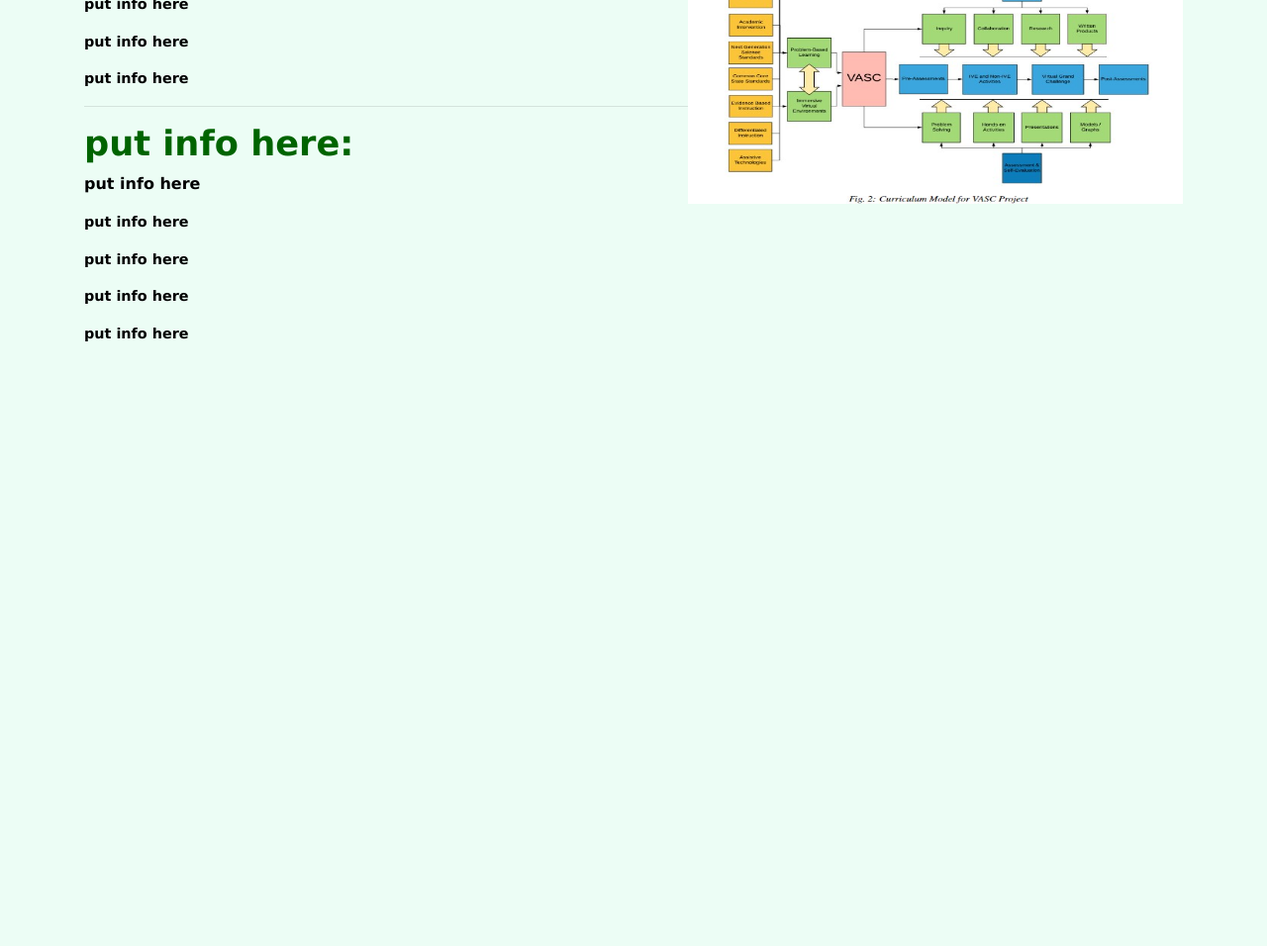
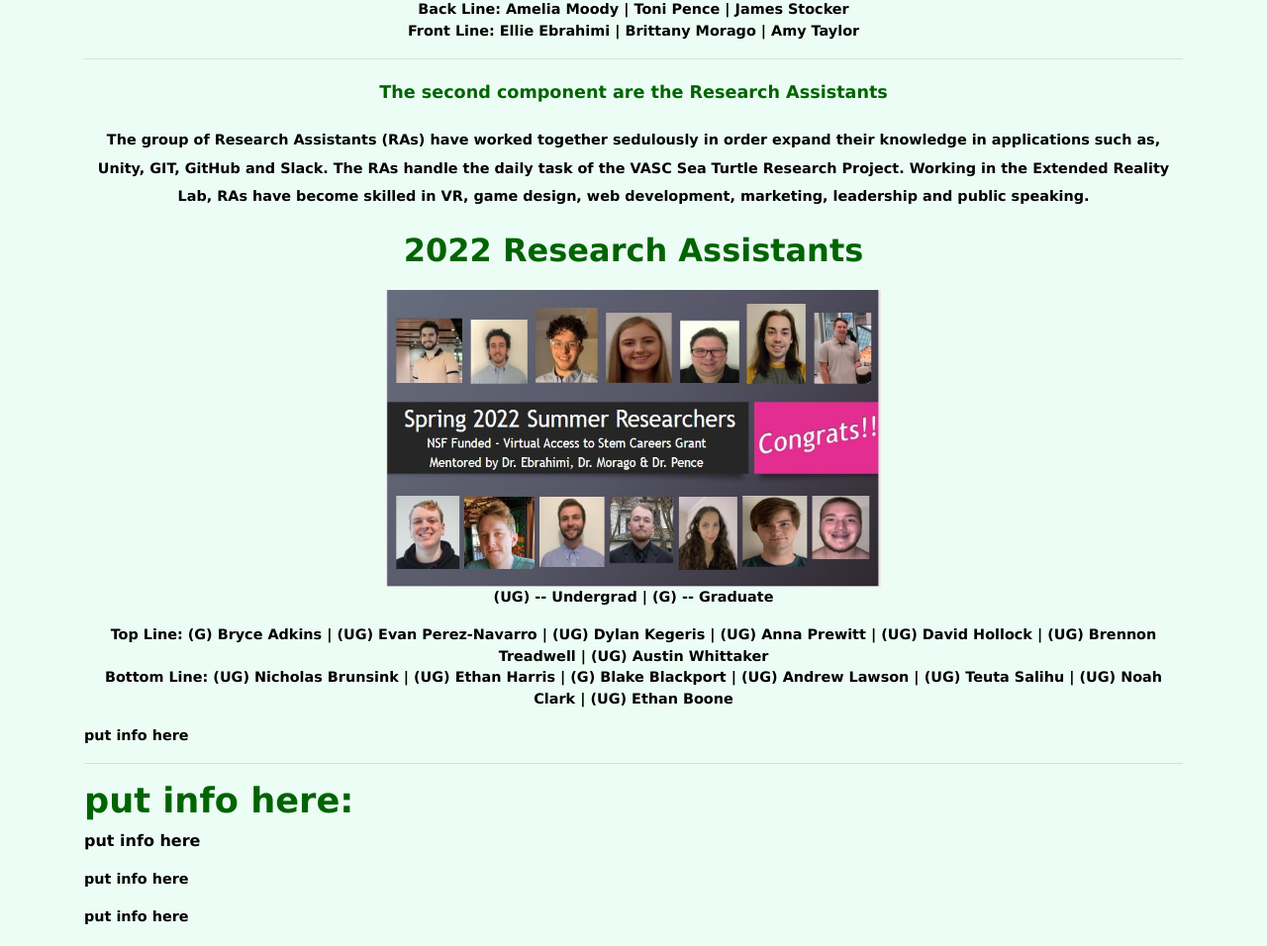
Before and after one commit to UNCWMixedReality/ShowcaseWebsite, a Flask app: page /VASCContributors in a window 1280 px wide. Shown: the part 740-1696 px from the top of the page at 99% size. Before the commit the page ends 1085 px from the top, so only its background shows below. Run offline with Flask 2, Linux system fonts and the light colour scheme; some libraries are stand-ins or nearby versions.

Commit message:
Updated Teacher Portal, Contributors, and started photo gallary

```diff
--- a/Website/templates/ContributorsVASC.html
+++ b/Website/templates/ContributorsVASC.html
@@ -16,7 +16,7 @@
     color:#006400;
     font-family:Geneva;
     text-align:center;
-    font-size:200%;
+    font-size:190%;
     }
 </style>
   <body>
@@ -26,26 +26,31 @@
 
 
 
-    <p style="color:black;font-family:Geneva;font-size:100%;"> <strong>   put info here </strong></p>
+    <p style="text-align:center; color:black;font-family:Geneva;font-size:100%; line-height: 2;"> <strong>   Since the start of the VASC project, the success has been co-dependent on two components.  </strong></p>
 
 
-    <p style="color:black;font-family:Geneva;text-align:left; font-size:90%;"><strong>put info here </strong></p>
-    <p style="color:black;font-family:Geneva;text-align:left; font-size:90%;"><strong>put info here</strong> </p>
-    <p style="color:black;font-family:Geneva;text-align:left; font-size:90%;"><strong>put info here</strong> </p>
-    <p style="color:black;font-family:Geneva;text-align:left; font-size:90%;"><strong>put info here</strong> </p>
-    <p style="color:black;font-family:Geneva;text-align:left; font-size:90%; "><strong>put info here</strong></p>
-<img src="{{url_for('static',filename = 'pics/testingVR.jpeg')}}" style="float:center;width:400px;height:200px;">
+    <p style="color:#006400;font-family:Geneva;text-align:center; font-size:110%; line-height: 2;"><strong>The first, being the like-minded professors here at the University of North Carolina at Wilmington. </strong></p>
+    <p style="color:black;font-family:Geneva;text-align:center; font-size:90%; line-height: 2;"><strong>Since 2018, these individuals have worked diligently towards grant proposals to fund the project. They have networked out to community partners, such as Bald Head Island Conservancy, Fort Fisher State Recreation Area and MarineQuest. Not only have they reached out to community partners, but local elementary schools to be able to acquire constructive feedback on the project. These professors have assisted with Software Development and has offered forty-eight students, graduate and undergrad from the university, an incredible learning opportunity outside the classroom at the Extended Reality Lab as a Research Assistant. </strong> </p>
+
+<img src="{{url_for('static',filename = 'pics/researchTeam1.JPG')}}" style="display: block; margin-left: auto ; margin-right: auto ; width:500px;height:300px;"/>
+     <p style="color:black;font-family:Geneva;text-align:center; font-size:90%;"><strong> Back Line: Amelia Moody | Toni Pence | James Stocker <br> Front Line: Ellie Ebrahimi | Brittany Morago | Amy Taylor  </strong> </p>
+
     <hr style="color:#006400;font-family:Geneva;text-align:center;font-size:400%;">
-    <img src="{{url_for('static',filename = 'pics/fig 2.jpg')}}" style="float:right;width:500px;height:300px;">
-
-    <h3 style="color:#006400;font-family:Geneva;text-align:left;font-size:220%;"><strong> put info here:</strong> </h3>
 
 
-    <p style="color:black;font-family:Geneva;text-align:left; font-size:90%;"><strong> put info here</strong></p>
-    <p style="color:black;font-family:Geneva;text-align:left; font-size:90%;"><strong> put info here</strong></p>
 
 
-    <p style="color:black;font-family:Geneva;text-align:left; font-size:90%;"><strong> put info here</strong></p>
+     <p style="color:#006400;font-family:Geneva;text-align:center; font-size:110%; line-height: 2;"><strong>The second component are the Research Assistants  </strong></p>
+
+
+    <p style="color:black;font-family:Geneva;text-align:center; font-size:90%; line-height: 2;"><strong> The group of Research Assistants (RAs) have worked together sedulously in order expand their knowledge in applications such as, Unity, GIT, GitHub and Slack. The RAs handle the daily task of the VASC Sea Turtle Research Project. Working in the Extended Reality Lab, RAs have become skilled in VR, game design, web development, marketing, leadership and public speaking.  </strong></p>
+    <p style="color:#006400;font-family:Geneva;text-align:center; font-size:200%;"><strong> 2022 Research Assistants </strong></p>
+    <img src="{{url_for('static',filename = 'pics/2022 VASC Internship.jpg')}}" style="display: block; margin-left: auto ; margin-right: auto ; width:500px;height:300px;"/>
+    <p style="color:black;font-family:Geneva;text-align:center; font-size:90%;"><strong> (UG) -- Undergrad | (G) -- Graduate</strong></p>
+    <p style="color:black;font-family:Geneva;text-align:center; font-size:90%;"><strong> Top Line: (G) Bryce Adkins | (UG) Evan Perez-Navarro | (UG) Dylan Kegeris | (UG) Anna Prewitt | (UG) David Hollock | (UG) Brennon Treadwell | (UG) Austin Whittaker  <br> Bottom Line: (UG) Nicholas Brunsink | (UG) Ethan Harris | (G) Blake Blackport | (UG) Andrew Lawson | (UG) Teuta Salihu | (UG) Noah Clark | (UG) Ethan Boone  </strong> </p>
+
+
+
     <p style="color:black;font-family:Geneva;text-align:left; font-size:90%;"><strong> put info here</strong></p>
 
     <hr style="color:#006400;font-family:Geneva;text-align:center;font-size:400%;">
--- a/Website/templates/VASC Project.html
+++ b/Website/templates/VASC Project.html
@@ -58,8 +58,8 @@
   </button>
   <div class="collapse navbar-collapse" id="navbar">
     <div class="navbar-nav ">
-         <a class="nav-item nav-link" id="homeVASC" href="/VASCHome">Home</a>
-      <a class="nav-item nav-link" id="TeacherPortal" href="https://vr.uncw.edu/VASC/">Teacher Portal</a>
+        <a class="nav-item nav-link" id="homeVASC" href="/VASCHome">Home</a>
+      <a class="nav-item nav-link" id="TP" href="/TP">Teacher Portal</a>
       <a class="nav-item nav-link" id="AboutVASC" href="/VASCAbout">About</a>
       <a class="nav-item nav-link" id="PublVASC" href="/VASCPubl">Publications</a>
       <a class="nav-item nav-link" id="ContributorsVASC" href="/VASCContributors">Contributors </a>
--- a/Website/templates/base.html
+++ b/Website/templates/base.html
@@ -50,7 +50,7 @@
           float: tab;
         }
         </style>
-    <nav class="navbar navbar-expand-lg navbar-dark bg-dark">
+    <nav class="top=0 navbar navbar-expand-lg navbar-dark bg-dark">
       <button class="navbar-toggler" type="button" data-toggle="collapse" data-target="#navbar">
         <span class="navbar-toggler-icon"></span>
       </button>
@@ -65,8 +65,7 @@
       </div>
     </nav>
     <div class = "container">
-      {% block content %}
-      {% endblock %}
+      {% block content %}{% endblock %}
     </div>
     <script
       src="https://code.jquery.com/jquery-3.2.1.slim.min.js"
--- a/Website/templates/home.html
+++ b/Website/templates/home.html
@@ -16,7 +16,7 @@
     color:#006400;
     font-family:Geneva;
     text-align:center;
-    font-size:200%;
+    font-size:170%;
     }
 </style>
   <body>
--- a/Website/views.py
+++ b/Website/views.py
@@ -33,9 +33,9 @@ def REU():
 def VASCHome():
     return render_template("homeVASC.html")
 
-@views.route('#https://vr.uncw.edu/VASC/')
+@views.route('/TP') ##https://vr.uncw.edu/VASC/' ----- Teacher Portal Website
 def TeacherPortal():
-    return render_template("https://vr.uncw.edu/VASC/")
+    return render_template("TP.html")
 
 @views.route('/VASCPubl')
 def VASCPubl():
```
Also changed, not shown: Website/templates/PhotoGalleryVASC.html (+3 -29 lines), Website/templates/TP.html (added, +26 -0 lines), 1 other file.
